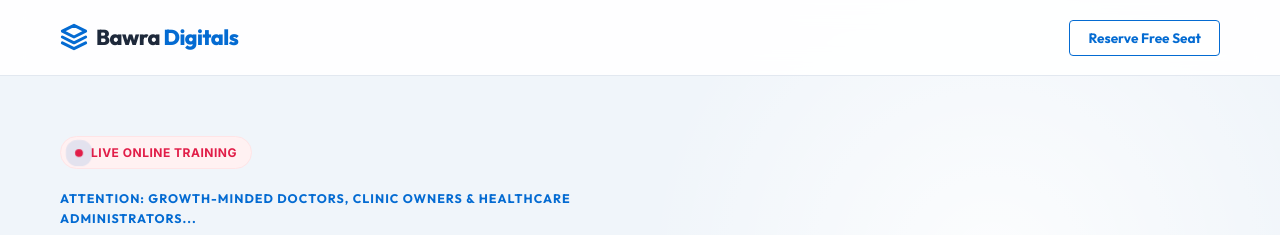
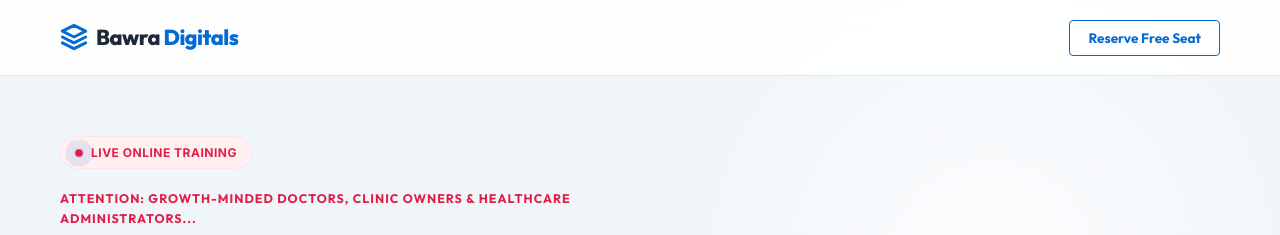
Before and after one commit to sunilchoudhary3575-lang/webinar-landing, a website built with Vite: page index.html in a window 1280 px wide. Shown: the top 235 px of the page. Built offline with nearby package versions, Linux system fonts and the light colour scheme.

Commit message:
Change attention-notice color to red in the hero section

```diff
--- a/style.css
+++ b/style.css
@@ -268,7 +268,7 @@ a {
   font-weight: 700;
   text-transform: uppercase;
   letter-spacing: 1px;
-  color: var(--primary);
+  color: var(--rose-600);
   margin-bottom: 12px;
 }
 
```
